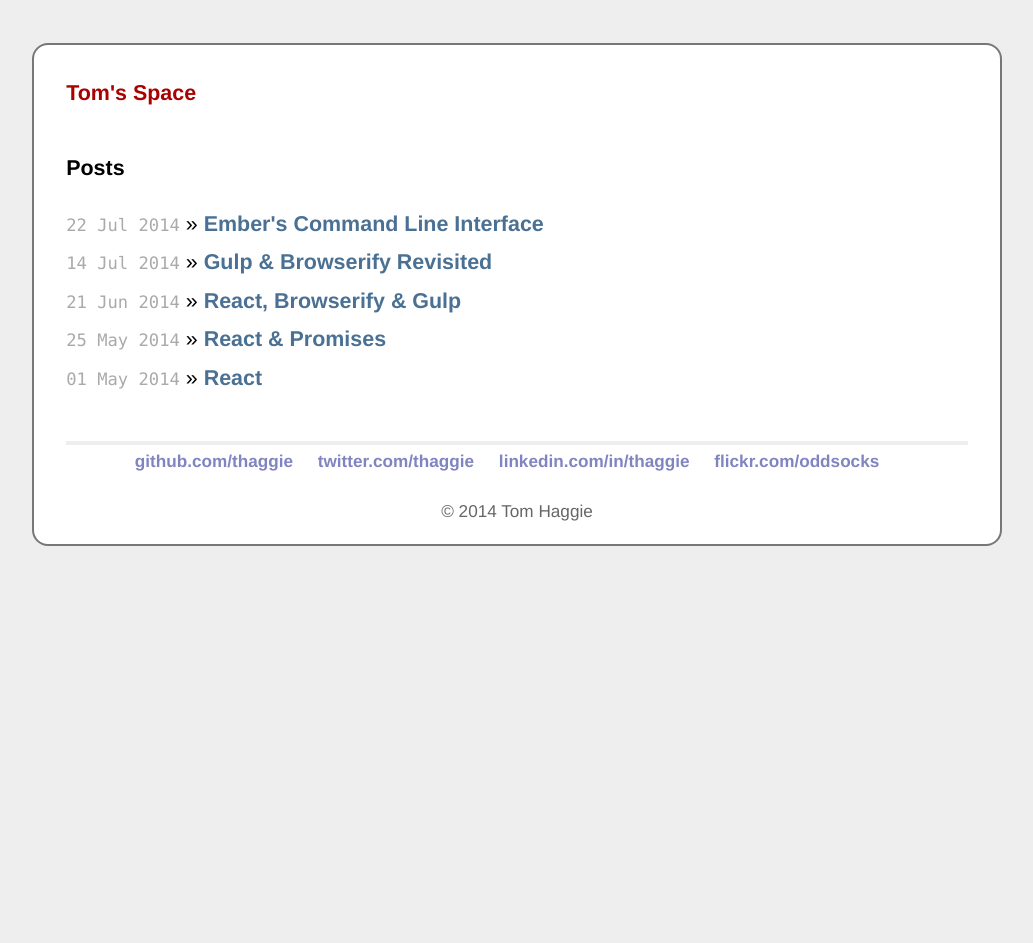
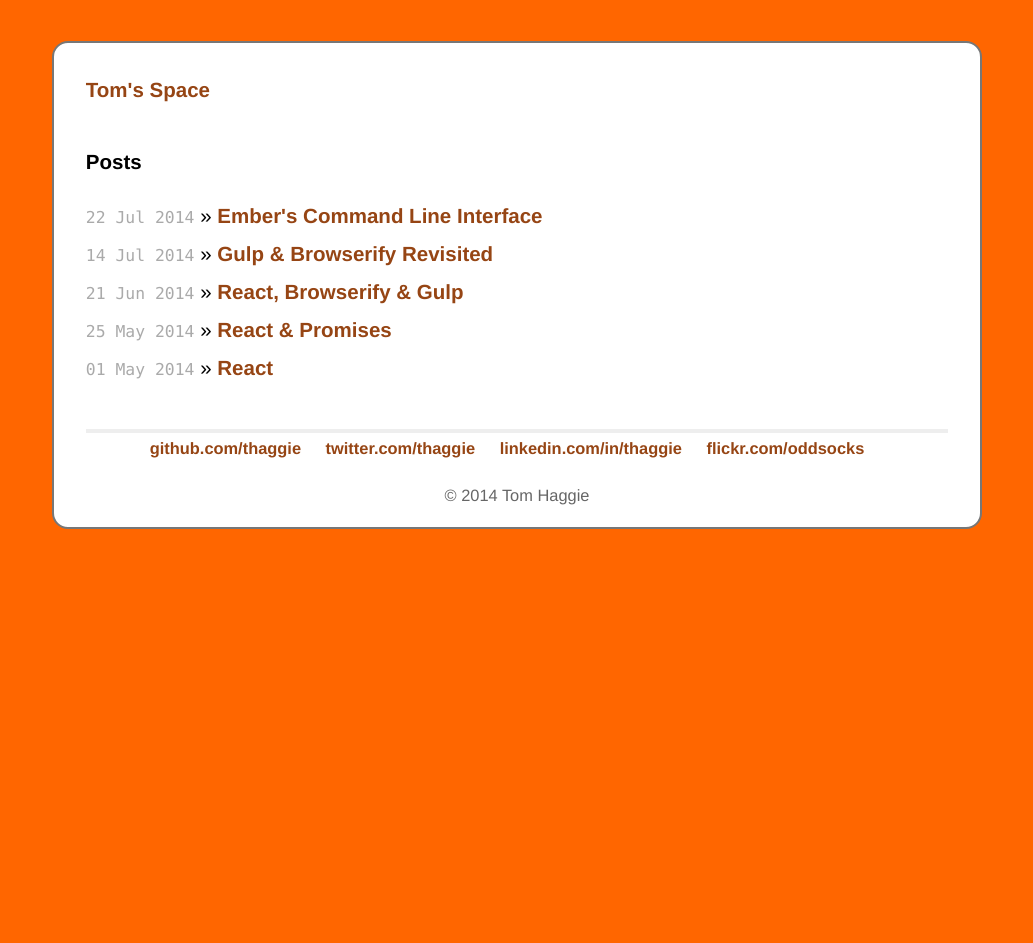
Before and after one commit to thaggie/thaggie.github.io, a Jekyll site: the page built from index.html, in a window 1280 px wide. Shown: the whole page, without its empty margins (123-1156 px from the left). Built offline with Jekyll 4.4.1, drawn with Linux system fonts in a browser that asks for light colours; Markdown is read by kramdown in place of the engine named in the settings.

Commit message:
Adding some colour

```diff
--- a/css/main.css
+++ b/css/main.css
@@ -16,7 +16,7 @@ body {
   background-color: #FFF;
   font-family: Helvetica, Arial, sans-serif;
   font-size: 14pt;
-  background-color: #eee;
+  background-color: #FF6600;
   /*text-align: center;*/
 }
 
@@ -26,8 +26,8 @@ h1, h2, h3, h4, h5, h6 {
 h1 { margin-bottom: 1em; }
 p { margin: 1em 0; }
 
-a         {
-  color: /*#00a*/#4A7194;
+a {
+  color: #964514;
   text-decoration: none;
   font-weight: bold;
 }
@@ -35,7 +35,7 @@ a:hover   {
   color: /*#000*/green;
   text-decoration: underline;
 }
-a:visited { color: /*#a0a*/#4A7194; }
+a:visited { color: #964514; }
 
 /*****************************************************************************/
 /*
@@ -64,7 +64,7 @@ a:visited { color: /*#a0a*/#4A7194; }
 /*****************************************************************************/
 
 .site {
-  font-size: 115%;
+  font-size: 110%;
   /*text-align: justify;*/
   max-width: 42em;
   margin: 2em auto 2em;
@@ -85,13 +85,6 @@ a:visited { color: /*#a0a*/#4A7194; }
   margin-bottom: 2em;
 }
 
-.title a {
-  color: #a00;
-}
-
-.title a:hover {
-  color: #000;
-}
 
 .header a.extra {
   color: #aaa;
@@ -129,9 +122,6 @@ a:visited { color: /*#a0a*/#4A7194; }
   padding-right: 20px;
 }
 
-.footer .contact a {
-  color: #8085C1;
-}
 
 .footer .rss {
   margin-top: 1.1em;
@@ -152,7 +142,7 @@ a:visited { color: /*#a0a*/#4A7194; }
 /* standard */
 .post pre {
   border: 1px solid #ddd;
-  background-color: #eef;
+  background-color: #eee;
   padding: 0 .4em;
 }
 
@@ -162,7 +152,7 @@ a:visited { color: /*#a0a*/#4A7194; }
 
 .post code {
   border: 1px solid #ddd;
-  background-color: #eef;
+  background-color: #eee;
   padding: 0 .2em;
 }
 
```
